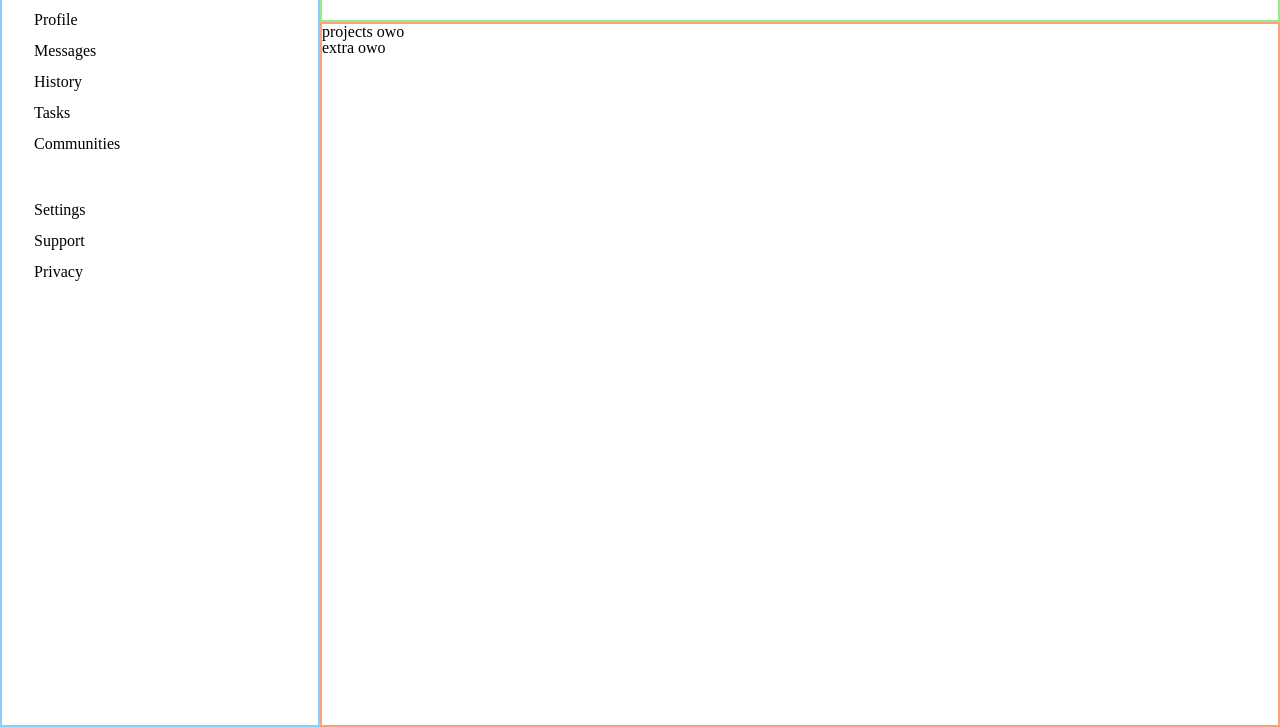
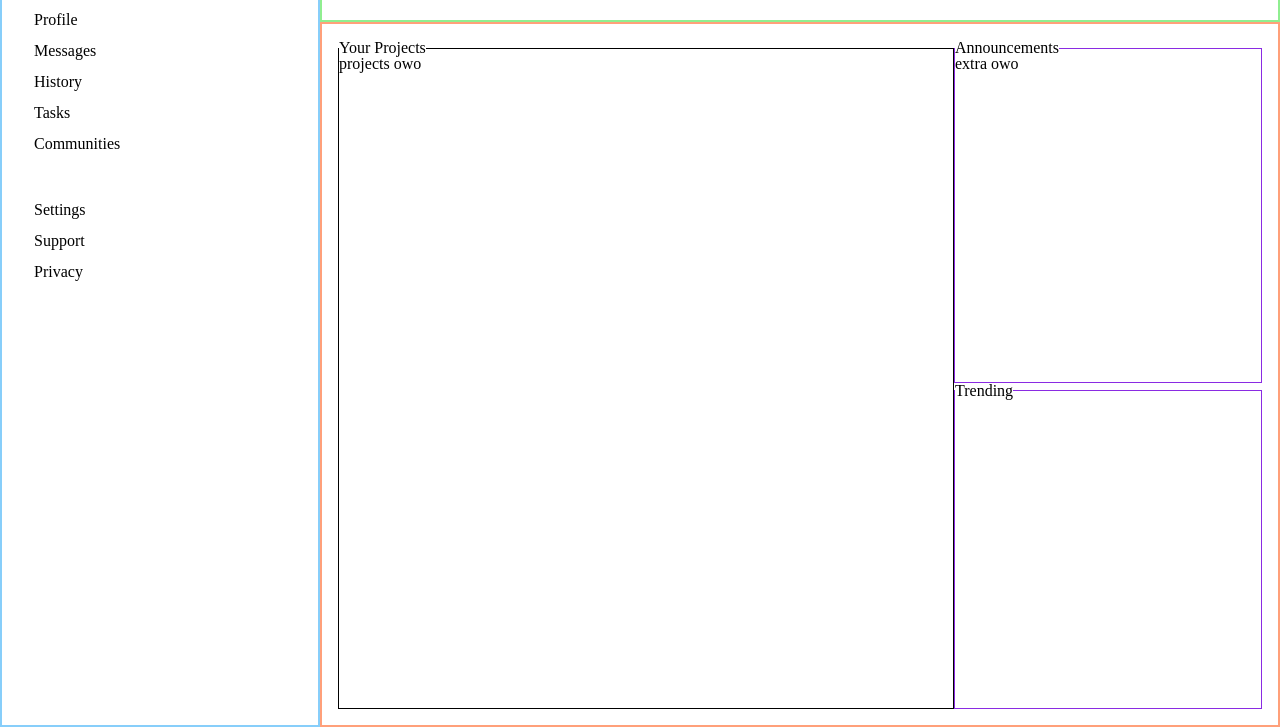
Before and after one commit to morfenza/admin-dashboard, a plain HTML site: page index.html in a window 1280 px wide. Shown: the part 119-846 px from the top of the page. Drawn offline with Linux system fonts and the light colour scheme.

Commit message:
Create main container areas

```diff
--- a/css/style.css
+++ b/css/style.css
@@ -4,6 +4,12 @@
 
 input[type="search"] {
   width: 25vw;
+}
+
+.announcements-container {
+  border: 1px solid blueviolet;
+
+  grid-area: announ;
 }
 
 .header {
@@ -23,6 +29,12 @@ input[type="search"] {
   gap: 1rem;
 }
 
+.projects-container {
+  border: 1px solid black;
+
+  grid-area: project;
+}
+
 .main-container {
   min-height: 100vh;
 
@@ -39,6 +51,15 @@ input[type="search"] {
   border: solid 2px lightsalmon;
 
   grid-area: main;
+
+  padding: 1rem;
+
+  display: grid;
+  grid-template-columns: 2fr 1fr;
+  grid-template-areas:
+    "project announ"
+    "project trend"
+  ;
 }
 
 .sidebar {
@@ -59,6 +80,12 @@ input[type="search"] {
   gap: 15px;
 }
 
+.trending-container {
+  border: 1px solid blueviolet;
+
+  grid-area: trend;
+}
+
 .upper-header,
 .lower-header {
   display: grid;
--- a/index.html
+++ b/index.html
@@ -59,12 +59,17 @@
     </header>
 
     <div class="main-content">
-      <div class="projects-container">
+      <fieldset class="projects-container">
+        <legend>Your Projects</legend>
         projects owo
-      </div>
-      <div class="extra-container">
+      </fieldset>
+      <fieldset class="announcements-container">
+        <legend>Announcements</legend>
         extra owo
-      </div>
+      </fieldset>
+      <fieldset class="trending-container">
+        <legend>Trending</legend>
+      </fieldset>
     </div>
   </div>
 </body>
```
